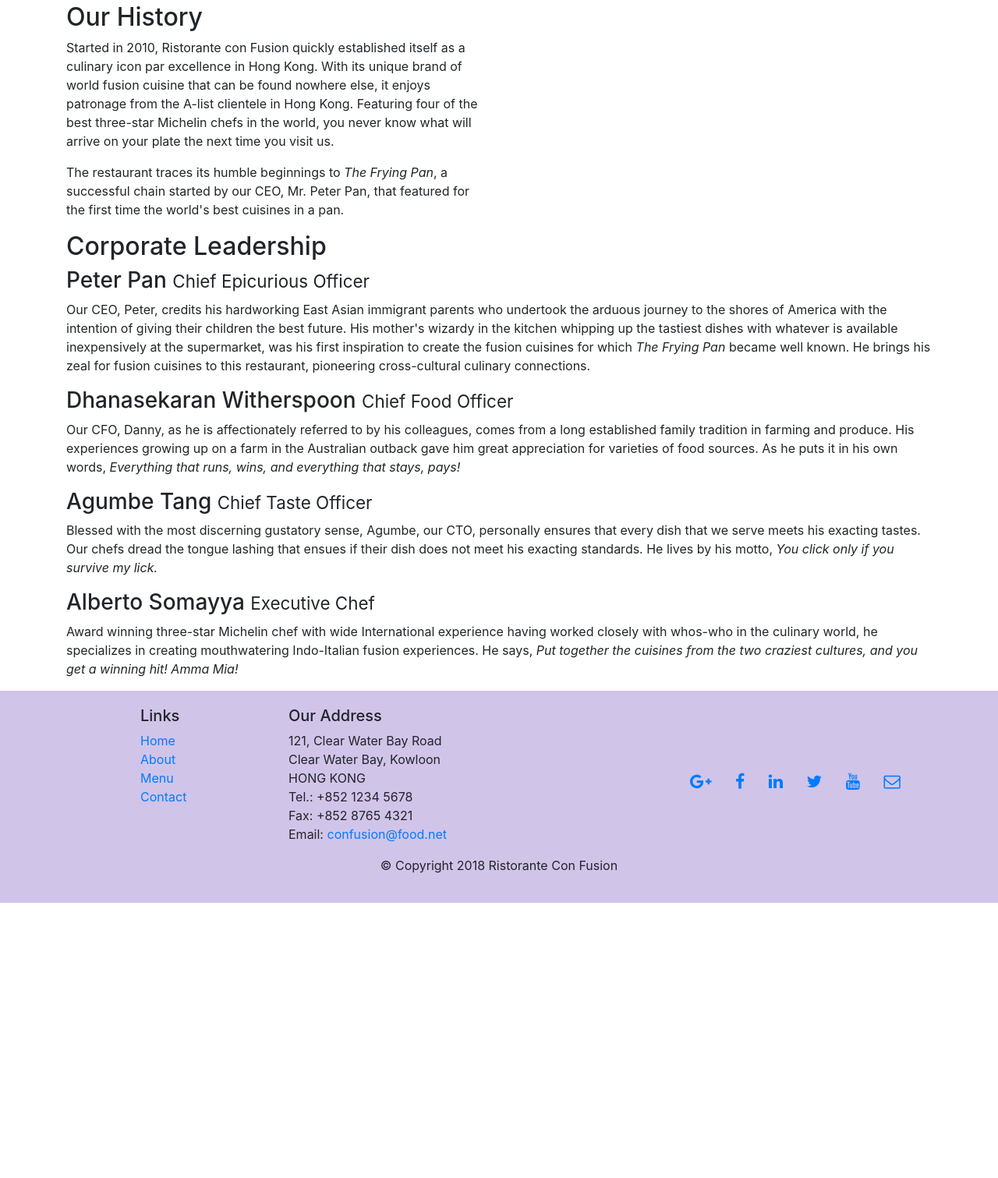
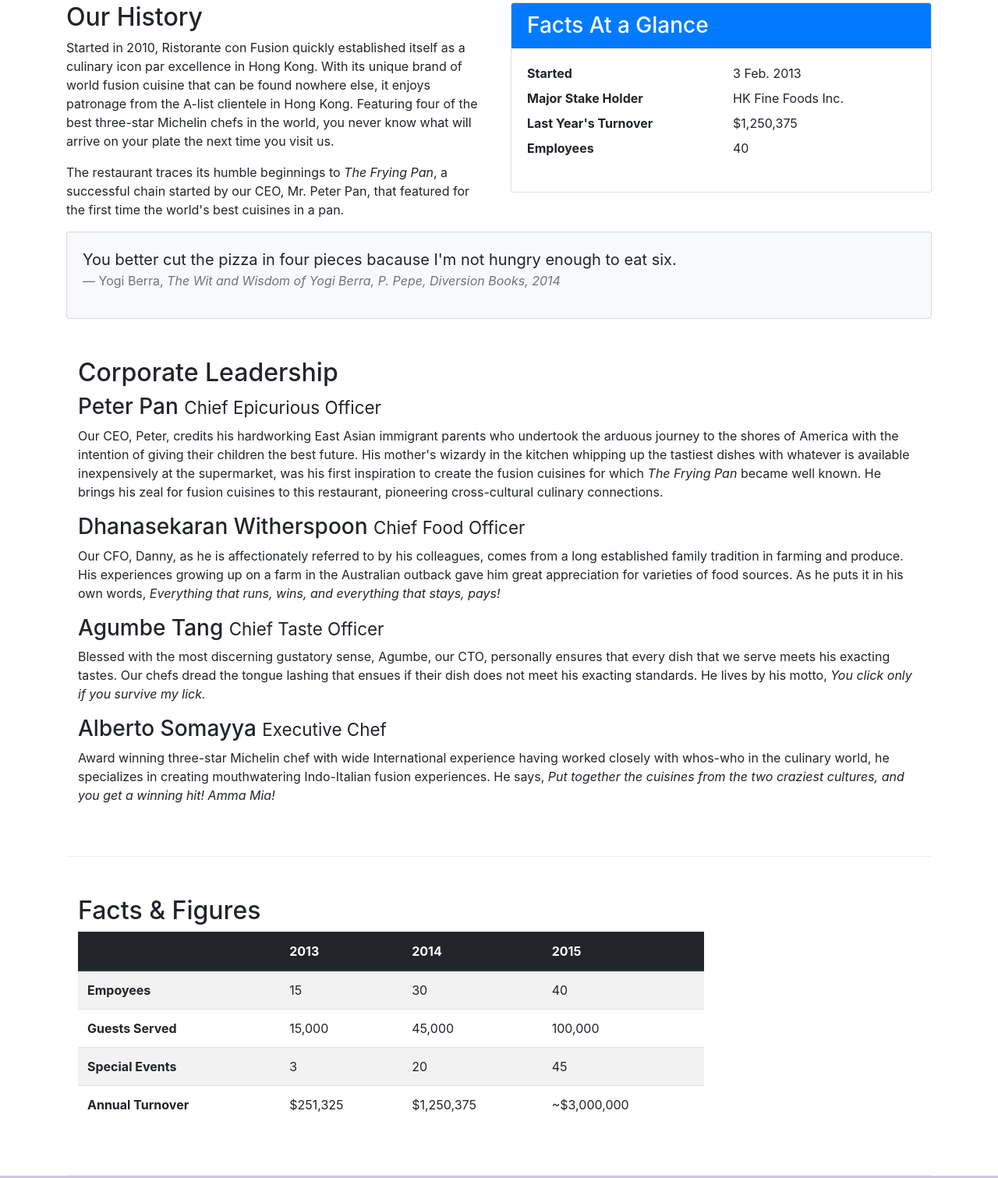
Before and after one commit to ycheng22/Front_End_Web_Bootstrap4, a website: page aboutus.html in a window 1280 px wide. Shown: the part 462-1973 px from the top of the page at 78% size. Before the commit the page ends 1620 px from the top, so only its background shows below. Drawn offline with nearby package versions, Linux system fonts and the light colour scheme.

Commit message:
Tables and Cards

```diff
--- a/aboutus.html
+++ b/aboutus.html
@@ -67,12 +67,44 @@
                 <p>Started in 2010, Ristorante con Fusion quickly established itself as a culinary icon par excellence in Hong Kong. With its unique brand of world fusion cuisine that can be found nowhere else, it enjoys patronage from the A-list clientele in Hong Kong.  Featuring four of the best three-star Michelin chefs in the world, you never know what will arrive on your plate the next time you visit us.</p>
                 <p>The restaurant traces its humble beginnings to <em>The Frying Pan</em>, a successful chain started by our CEO, Mr. Peter Pan, that featured for the first time the world's best cuisines in a pan.</p>
             </div>
-            <div>
+            <div class="col-sm">
+                <div class="card">
+                    <h3 class="card-header bg-primary text-white">Facts At a Glance</h3>
+                    <div class="card-body">
+                        <dl class="row">
+                            <dt class="col-6">Started</dt>
+                            <dd class="col-6">3 Feb. 2013</dd>
+                            <dt class="col-6">Major Stake Holder</dt>
+                            <dd class="col-6">HK Fine Foods Inc.</dd>
+                            <dt class="col-6">Last Year's Turnover</dt>
+                            <dd class="col-6">$1,250,375</dd>
+                            <dt class="col-6">Employees</dt>
+                            <dd class="col-6">40</dd>
+                        </dl>
+                    </div>
+                </div>
+            </div>
+            <div class="col-12">
+                <div class="card card-body bg-light">
+                    <blockquote class="blockquote">
+                        <p class="mb-0">You better cut the pizza in four pieces
+                            bacause I'm not hungry enough to eat six.
+                        </p>
+                        <footer class="blockquote-footer">Yogi Berra,
+                            <cite title="Source Title">
+                                The Wit and Wisdom of Yogi Berra,
+                            P. Pepe, Diversion Books, 2014
+                            </cite>
+
+                        </footer>
+                    </blockquote>
+                </div>
+
             </div>
         </div>
 
 
-        <div class="row">
+        <div class="row row-content">
             <div class="col-12">
                 <h2>Corporate Leadership</h2>
                 <h3>Peter Pan <small>Chief Epicurious Officer</small></h3>
@@ -84,6 +116,51 @@
                 <h3>Alberto Somayya <small>Executive Chef</small></h3>
                 <p class="d-none d-sm-block">Award winning three-star Michelin chef with wide International experience having worked closely with whos-who in the culinary world, he specializes in creating mouthwatering Indo-Italian fusion experiences. He says, <em>Put together the cuisines from the two craziest cultures, and you get a winning hit! Amma Mia!</em></p>
             </div>
+       </div>
+       <div class="row row-content">
+           <div class="col-12 col-sm-9">
+               <h2>Facts &amp; Figures</h2>
+               <div class="table-responsive">
+                   <table class="table table-striped">
+                       <thead class="thead-dark">
+                            <tr>
+                                <th>&nbsp;</th>
+                                <th>2013</th>
+                                <th>2014</th>
+                                <th>2015</th>
+                            </tr>
+                       </thead>
+                       <tbody>
+                           <tr>
+                               <th>Empoyees</th>
+                               <td>15</td>
+                               <td>30</td>
+                               <td>40</td>
+                           </tr>
+                           <tr>
+                                <th>Guests Served</th>
+                                <td>15,000</td>
+                                <td>45,000</td>
+                                <td>100,000</td>
+                            </tr>
+                            <tr>
+                                <th>Special Events</th>
+                                <td>3</td>
+                                <td>20</td>
+                                <td>45</td>
+                            </tr>
+                            <tr>
+                                <th>Annual Turnover</th>
+                                <td>$251,325</td>
+                                <td>$1,250,375</td>
+                                <td>~$3,000,000</td>
+                            </tr>
+                       </tbody>
+                   </table>
+               </div>
+           </div>
+           <div class="col-12 col-sm-3"></div>
+
        </div>
 
     </div>
```
